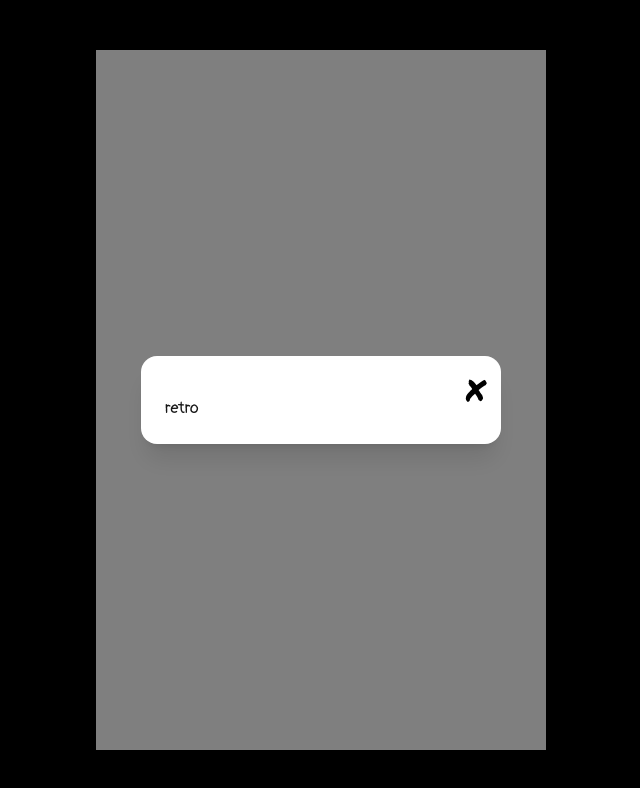
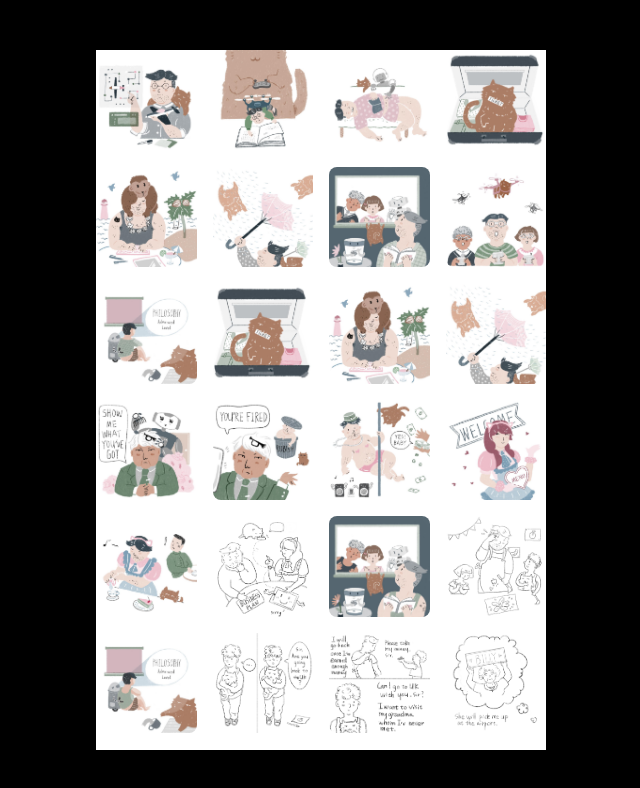
Before and after one commit to weilidai2001/keep-my-cat-2025, a Next.js app: page /retro in a window 1280 px wide. Shown: the top 788 px of the page, without its empty margins (319-959 px from the left). Built offline with nearby package versions, Linux system fonts and the light colour scheme.

Commit message:
feat: implement retro gallery with mission state images

```diff
--- a/src/app/retro/page.tsx
+++ b/src/app/retro/page.tsx
@@ -1,9 +1,21 @@
 import Modal from "@/components/ui/modal";
+import { getMissionStatesWithImages } from "@/data/states";
 
 export default function Retro() {
+  const statesWithImages = getMissionStatesWithImages();
   return (
-    <Modal>
-      <div>retro</div>
-    </Modal>
+    <div className="grid grid-cols-4 gap-4">
+      {statesWithImages.map((state, idx) => {
+        return (
+          <div key={idx} className="aspect-square w-full">
+            <img
+              src={state.heroImageUrl}
+              alt=""
+              className="w-full h-full object-cover rounded-lg"
+            />
+          </div>
+        );
+      })}
+    </div>
   );
 }
--- a/src/data/states.ts
+++ b/src/data/states.ts
@@ -5,7 +5,7 @@ export interface StateChoice {
 }
 
 export interface MissionState {
-  heroImageUrl: string;
+  heroImageUrl?: string;
   animation: "jackInTheBox" | "zoomIn" | "slide" | "flip";
   script?: string;
   destination?: string;
@@ -674,6 +674,17 @@ export const tileIsMission = (tileId: number): boolean => {
   );
 };
 
+export const getMissionStatesWithImages = (): (MissionState & {
+  heroImageUrl: string;
+})[] => {
+  return Object.entries(states)
+    .filter(
+      ([key, state]: [string, MissionState]) =>
+        key.startsWith("mission_") && !!state.heroImageUrl
+    )
+    .map(([, state]) => state as MissionState & { heroImageUrl: string });
+};
+
 export const getPreviousStates = (
   startingStateId: StateKey,
   endingStateId: StateKey,
```
